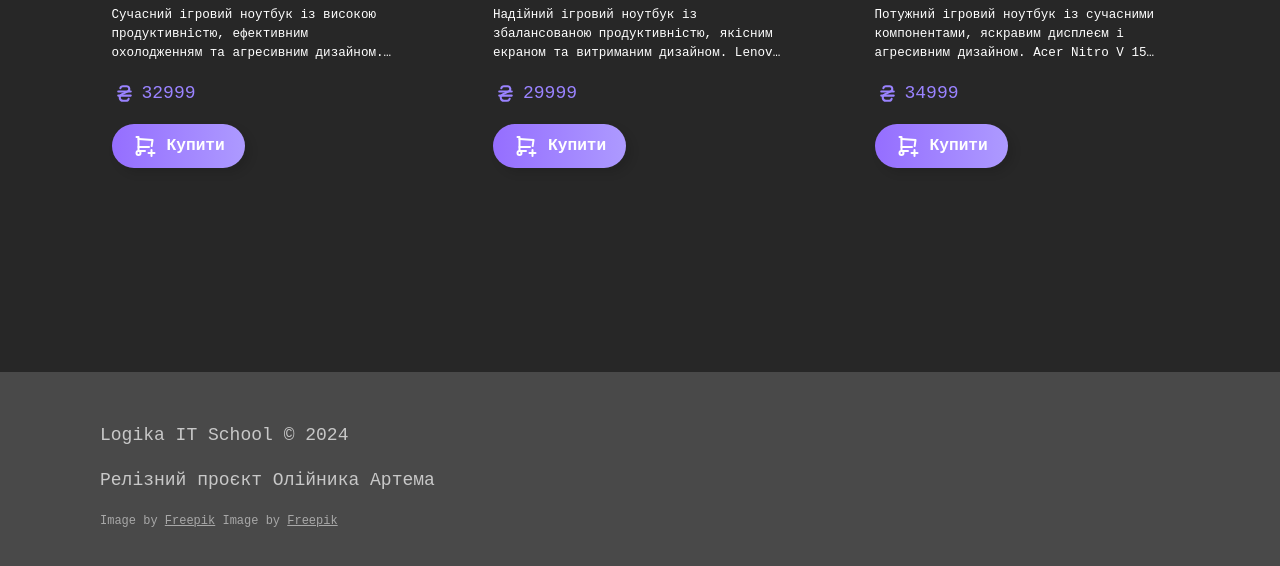
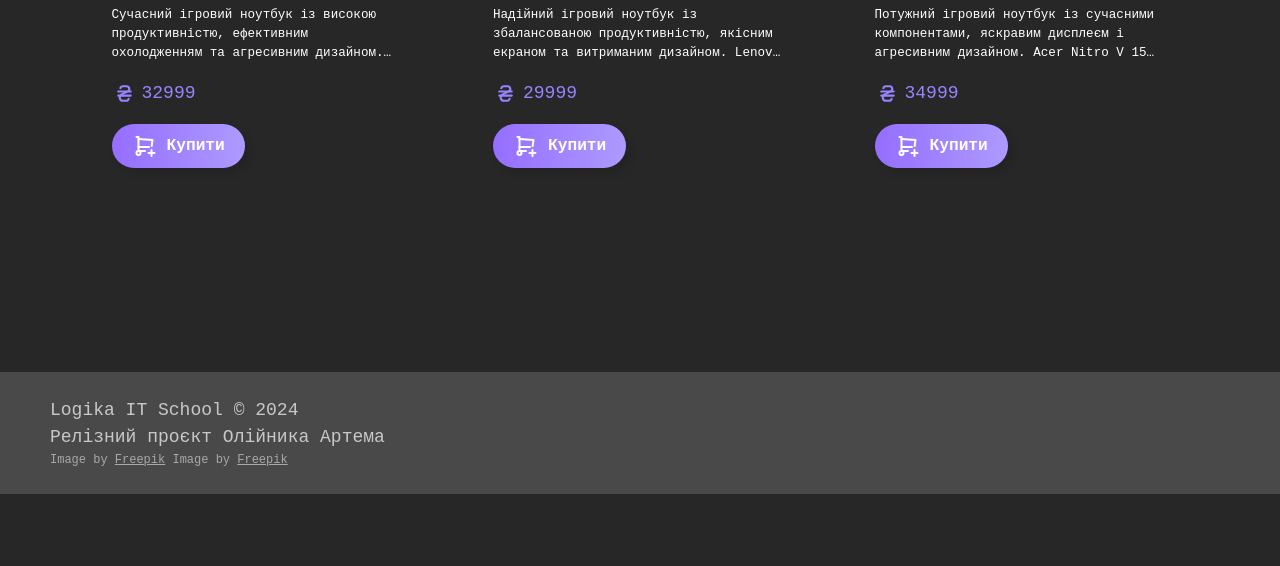
Before and after one commit to garetonsk1y/frontend_release_project-basic_example, a plain HTML site: page frontend_release_project-basic_example/index.html in a window 1280 px wide. Shown: the part 1590-2156 px from the top of the page. After the commit the page ends 2084 px from the top, so only its background shows below. Drawn offline with nearby package versions, Linux system fonts and the light colour scheme; a web font is replaced by a local one.

Commit message:
Update style.css

```diff
--- a/frontend_release_project-basic_example/css/style.css
+++ b/frontend_release_project-basic_example/css/style.css
@@ -25,6 +25,7 @@ header {
 .btn-search {
     border-radius: 30px;
 }
+
 
 .banner {
     width: 100%;
@@ -114,11 +115,12 @@ header {
 footer {
     margin-top: 50px;
     background: rgb(73, 73, 73);
-    padding: 50px 100px;
-}
+    padding: 25px 50px;
+    color: #c8c8c8;
 
-footer {
-    color: #c8c8c8;
+    p {
+        margin: 0;
+    }
 }
 
 .attribution {
```
